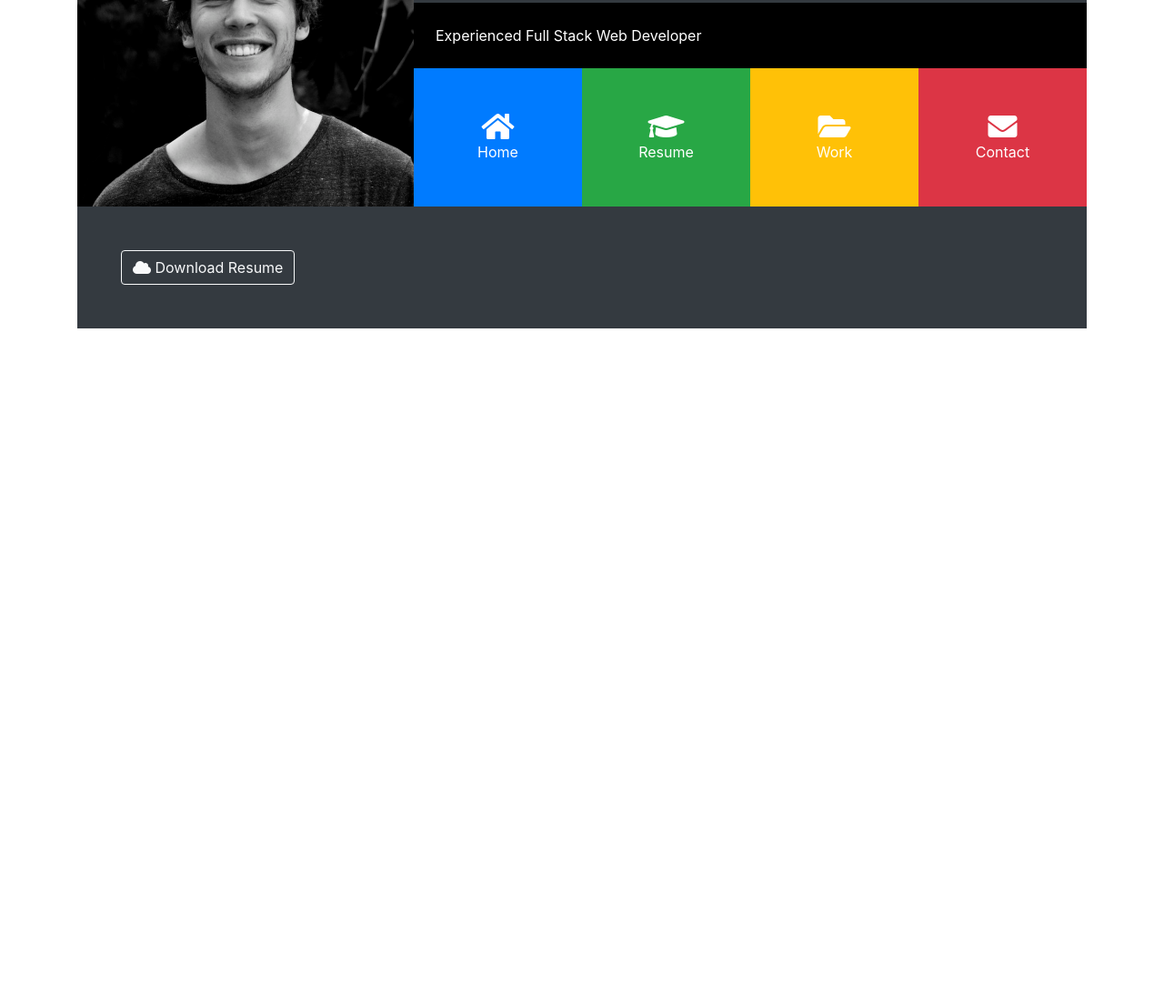
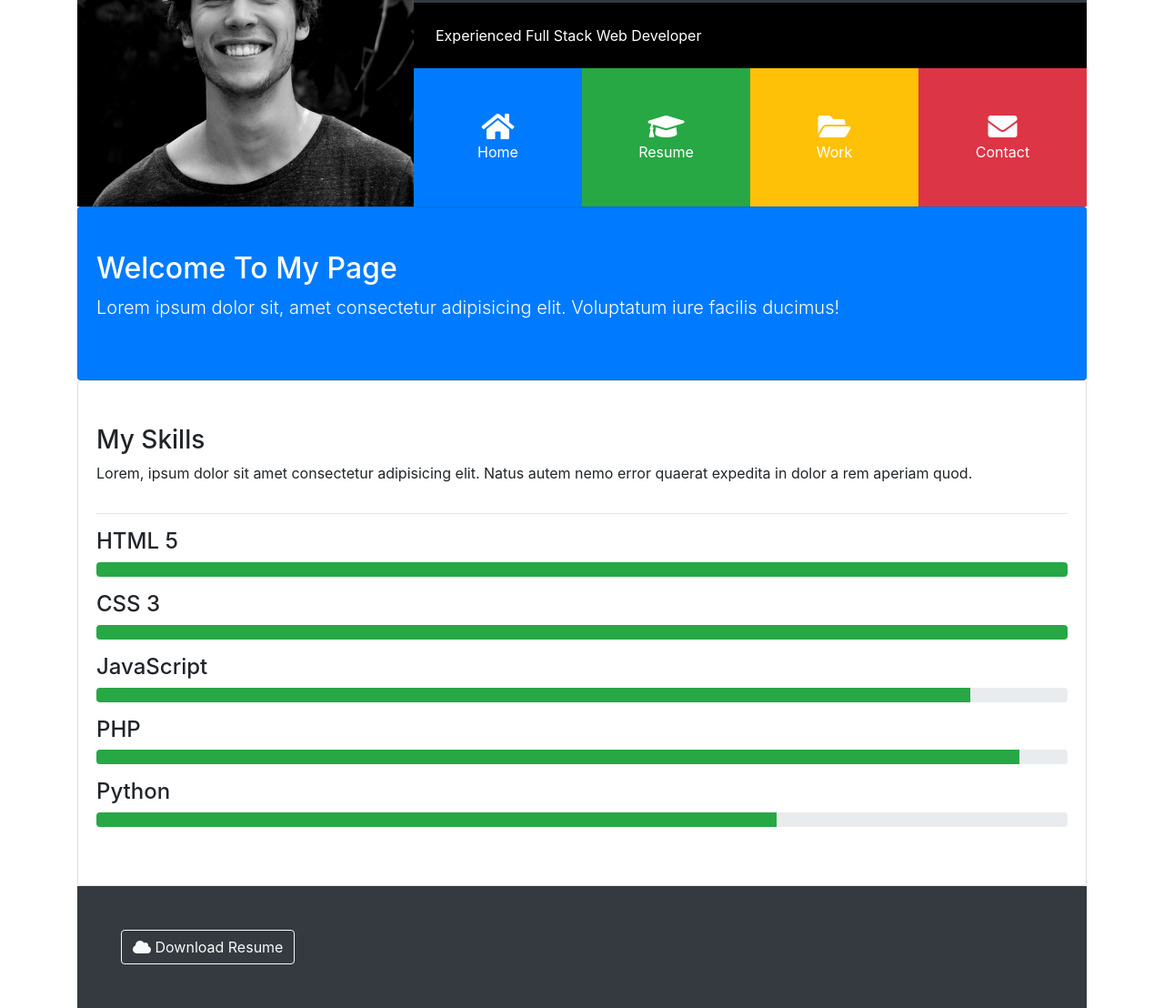
Before and after one commit to chungthehao/Portfolio_Grid_bs4_theme, a plain HTML site: page index.html in a window 1280 px wide. Shown: the part 168-1276 px from the top of the page at 91% size. Before the commit the page ends 800 px from the top, so only its background shows below. Drawn offline with Linux system fonts and the light colour scheme.

Commit message:
3. Home collapse content

```diff
--- a/index.html
+++ b/index.html
@@ -57,21 +57,22 @@
 
             <div class="">
               <div class="d-flex flex-row text-white text-center">
+                <!-- HOME -->
                 <div class="port-item p-4 bg-primary" data-toggle="collapse" data-target="#home">
                   <i class="fas fa-home fa-2x d-block"></i>
                   <span class="d-none d-sm-block">Home</span>
                 </div>
-
+                <!-- RESUME -->
                 <div class="port-item p-4 bg-success" data-toggle="collapse" data-target="#resume">
                   <i class="fas fa-graduation-cap fa-2x d-block"></i>
                   <span class="d-none d-sm-block">Resume</span>
                 </div>
-
+                <!-- WORK -->
                 <div class="port-item p-4 bg-warning" data-toggle="collapse" data-target="#work">
                   <i class="fas fa-folder-open fa-2x d-block"></i>
                   <span class="d-none d-sm-block">Work</span>
                 </div>
-
+                <!-- CONTACT -->
                 <div class="port-item p-4 bg-danger" data-toggle="collapse" data-target="#contact">
                   <i class="fas fa-envelope fa-2x d-block"></i>
                   <span class="d-none d-sm-block">Contact</span>
@@ -84,7 +85,51 @@
       </div>
     </header>
 
+    <!-- HOME -->
+    <div id="home" class="collapse show">
+      <!-- card 1 (heading) -->
+      <div class="card card-body bg-primary text-white py-5">
+        <h2>Welcome To My Page</h2>
+        <p class="lead">
+          Lorem ipsum dolor sit, amet consectetur adipisicing elit. Voluptatum iure facilis ducimus!
+        </p>
+      </div>
+      <!-- card 2 (skillset) -->
+      <div class="card card-body py-5">
+        <h3>My Skills</h3>
+        <p>
+          Lorem, ipsum dolor sit amet consectetur adipisicing elit. Natus autem nemo error quaerat expedita in dolor a
+          rem aperiam quod.
+        </p>
 
+        <hr>
+
+        <h4>HTML 5</h4>
+        <div class="progress mb-3">
+          <div class="progress-bar bg-success" style="width: 100%;"></div>
+        </div>
+
+        <h4>CSS 3</h4>
+        <div class="progress mb-3">
+          <div class="progress-bar bg-success" style="width: 100%;"></div>
+        </div>
+
+        <h4>JavaScript</h4>
+        <div class="progress mb-3">
+          <div class="progress-bar bg-success" style="width: 90%;"></div>
+        </div>
+
+        <h4>PHP</h4>
+        <div class="progress mb-3">
+          <div class="progress-bar bg-success" style="width: 95%;"></div>
+        </div>
+
+        <h4>Python</h4>
+        <div class="progress mb-3">
+          <div class="progress-bar bg-success" style="width: 70%;"></div>
+        </div>
+      </div>
+    </div>
 
     <!-- FOOTER -->
     <footer id="main-footer" class="p-5 bg-dark text-white">
```
